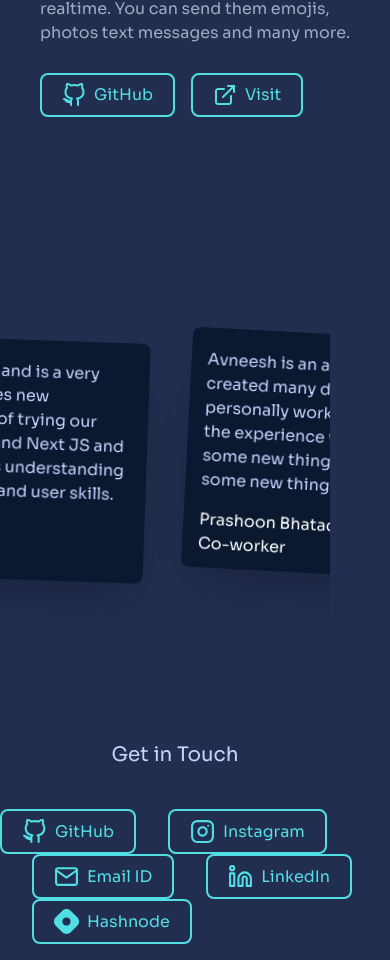
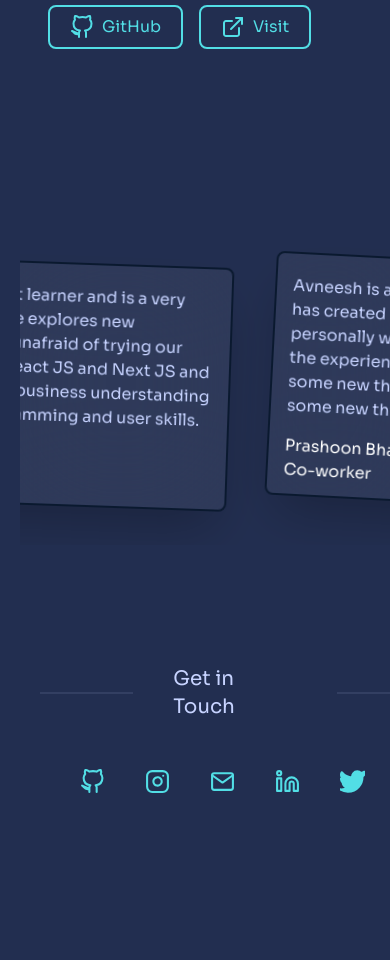
Before and after one commit to siun202/archive-portfolio, a Next.js app: page / in a window 390 px wide. Shown: the part 3714-4674 px from the top of the page. After the commit the page ends 4556 px from the top, so only its background shows below. Built offline with nearby package versions, Linux system fonts and the light colour scheme.

Commit message:
made completely reponsive

```diff
--- a/components/About.tsx
+++ b/components/About.tsx
@@ -8,7 +8,7 @@ const About = () => {
     <div id="about">
       <Title num={1} title="About me" />
 
-      <div className="flex flex-col md:flex-row ">
+      <div className="flex flex-col md:flex-row">
         <h3 className="text-textdark md:w-1/2 mt-10 text-2xl">
           <p>
             Lorem ipsum dolor sit amet consectetur adipisicing elit. Sint
--- a/components/Contact.tsx
+++ b/components/Contact.tsx
@@ -6,19 +6,19 @@ const Contact = () => {
   return (
     <div
       id="contact"
-      className="mx-auto mt-20 flex flex-col items-center -ml-20"
+      className="mx-auto mt-20 flex flex-col items-center md:-ml-40 w-screen justify-center"
     >
-      <div className="flex items-center mt-20 md:mt-0 mx-auto  space-x-10">
-        <div className="relative h-1 md:w-60">
-          <Image src="/line.svg" alt="line" objectFit="contain" layout="fill" />
+      <div className="flex items-center mt-20 md:mt-0 mx-auto  space-x-10 -ml-0">
+        <div className="relative h-1 w-24 md:w-60">
+          <Image src="/line.svg" alt="line" layout="fill" />
         </div>
         <h2 className="text-text text-xl md:text-4xl">Get in Touch</h2>
-        <div className="relative h-1  md:w-60">
-          <Image src="/line.svg" alt="line" objectFit="contain" layout="fill" />
+        <div className="relative h-1 w-24 md:w-60">
+          <Image src="/line.svg" alt="line" layout="fill" />
         </div>
       </div>
 
-      <div className="flex flex-wrap ml-10 md:ml-0 space-x-8 items-center mt-10">
+      <div className="flex items-center flex-wrap mx-auto space-x-10 mt-10 ml-10">
         <ContactButtons
           name="GitHub"
           icon="github.svg"
@@ -38,6 +38,11 @@ const Contact = () => {
           name="LinkedIn"
           icon="linkedin.svg"
           link="https://www.linkedin.com/in/avneesh-agarwal-78312b20a/"
+        />{" "}
+        <ContactButtons
+          name="Twitter"
+          icon="twitter.svg"
+          link="https://www.linkedin.com/in/avneesh-agarwal-78312b20a/"
         />
         <ContactButtons
           name="Hashnode"
--- a/components/ContactButtons.tsx
+++ b/components/ContactButtons.tsx
@@ -14,10 +14,18 @@ const ContactButtons: React.FC<ButtonProps> = ({ link, name, icon }) => {
         target="_blank"
         rel="noreferrer"
         href={link}
-        className="py-2 px-5 flex items-center duration-100 border-neongreen border-2 text-neongreen rounded-lg fill-current"
+        className="py-2 md:flex hidden px-5 items-center duration-100 border-neongreen border-2 text-neongreen rounded-lg fill-current"
       >
         <Image src={`/logos/${icon}`} alt={name} width={25} height={25} />
         <span className="ml-2">{name}</span>
+      </a>
+      <a
+        target="_blank"
+        rel="noreferrer"
+        href={link}
+        className="py-2 flex md:hidden items-center duration-100  text-neongreen rounded-lg fill-current"
+      >
+        <Image src={`/logos/${icon}`} alt={name} width={25} height={25} />
       </a>
     </div>
   );
--- a/components/Projects.tsx
+++ b/components/Projects.tsx
@@ -21,7 +21,7 @@ const Projects = () => {
               />
             </div>
 
-            <div className="md:ml-20 md:w-1/3">
+            <div className="md:ml-20 ml-2 md:w-1/3">
               <h2 className="text-3xl font-semibold text-neongreen">
                 {project.name}
               </h2>
--- a/components/Testimonials.tsx
+++ b/components/Testimonials.tsx
@@ -3,16 +3,17 @@ import data from "../public/data.json";
 
 const Testimonials = () => {
   return (
-    <div id="testimonials" className="-ml-40">
-      <div className="ml-40">
+    <div id="testimonials" className="md:-ml-40 -mx-5">
+      <div className="md:ml-40">
         <Title num={4} title="Testimonials" />
       </div>
-      <div className="overflow-hidden flex w-screen mx-auto -mb-10 space-x-10">
+
+      <div className="overflow-hidden flex w-screen md:mx-auto -mb-10 space-x-10 -mr-20 md:-mr-0">
         {data.testimonials.map((testimonial, i) => (
           <div key={i} className="animate-slide mt-5">
             <div
               style={{ transform: `rotate(${i + 1 * 2}deg)` }}
-              className="bg-darkerblue backdrop-filter shadow-2xl backdrop-blur-xl  px-4 my-10 pb-3 min-w-[400px] rounded-lg"
+              className="backdrop-filter backdrop-blur-3xl shadow-2xl border-2 border-darkerblue  bg-white/5  px-4 my-10 pb-3 min-w-[400px] rounded-lg"
             >
               <h2 className="pt-5">{testimonial.value}</h2>
               <h2 className="text-white mt-4">{testimonial.name}</h2>
@@ -24,7 +25,7 @@ const Testimonials = () => {
           <div key={i} className="animate-slide  mt-5">
             <div
               style={{ transform: `rotate(${i + 1 * 2}deg)` }}
-              className="backdrop-filter backdrop-blur-3xl shadow-2xl border-2 border-darkerblue  bg-white bg-opacity-10  px-4 my-10 pb-3 min-w-[400px] rounded-lg"
+              className="backdrop-filter backdrop-blur-3xl shadow-2xl border-2 border-darkerblue  bg-white/5  px-4 my-10 pb-3 min-w-[400px] rounded-lg"
             >
               <h2 className="pt-5">{testimonial.value}</h2>
               <h2 className="text-white mt-4">{testimonial.name}</h2>
--- a/components/Title.tsx
+++ b/components/Title.tsx
@@ -13,17 +13,18 @@ const Title: React.FC<TitleProps> = ({ num, title }) => {
       data-aos-duration="1000"
       className="flex mt-20"
     >
-      <h2 className="text-4xl text-text">
+      <h2 className="md:text-4xl text-3xl text-text">
         <span className="text-neongreen font-fira">0{num}.</span> {title}
       </h2>
+      <div className="relative md:w-96 w-60">
         <Image
           className="!ml-10"
           src="/line.svg"
           alt="line"
-        height={1}
           objectFit="contain"
-        width={400}
+          layout="fill"
         />
+      </div>
     </div>
   );
 };
--- a/styles/globals.css
+++ b/styles/globals.css
@@ -7,7 +7,7 @@
 
 @layer components {
   body {
-    @apply bg-bgblue font-sora text-text overflow-x-hidden;
+    @apply bg-bgblue font-sora text-text overflow-x-hidden w-screen;
   }
 }
 
```
Also changed, not shown: public/logos/twitter.svg (added). Lines whose indentation alone changed are shown as unchanged.
